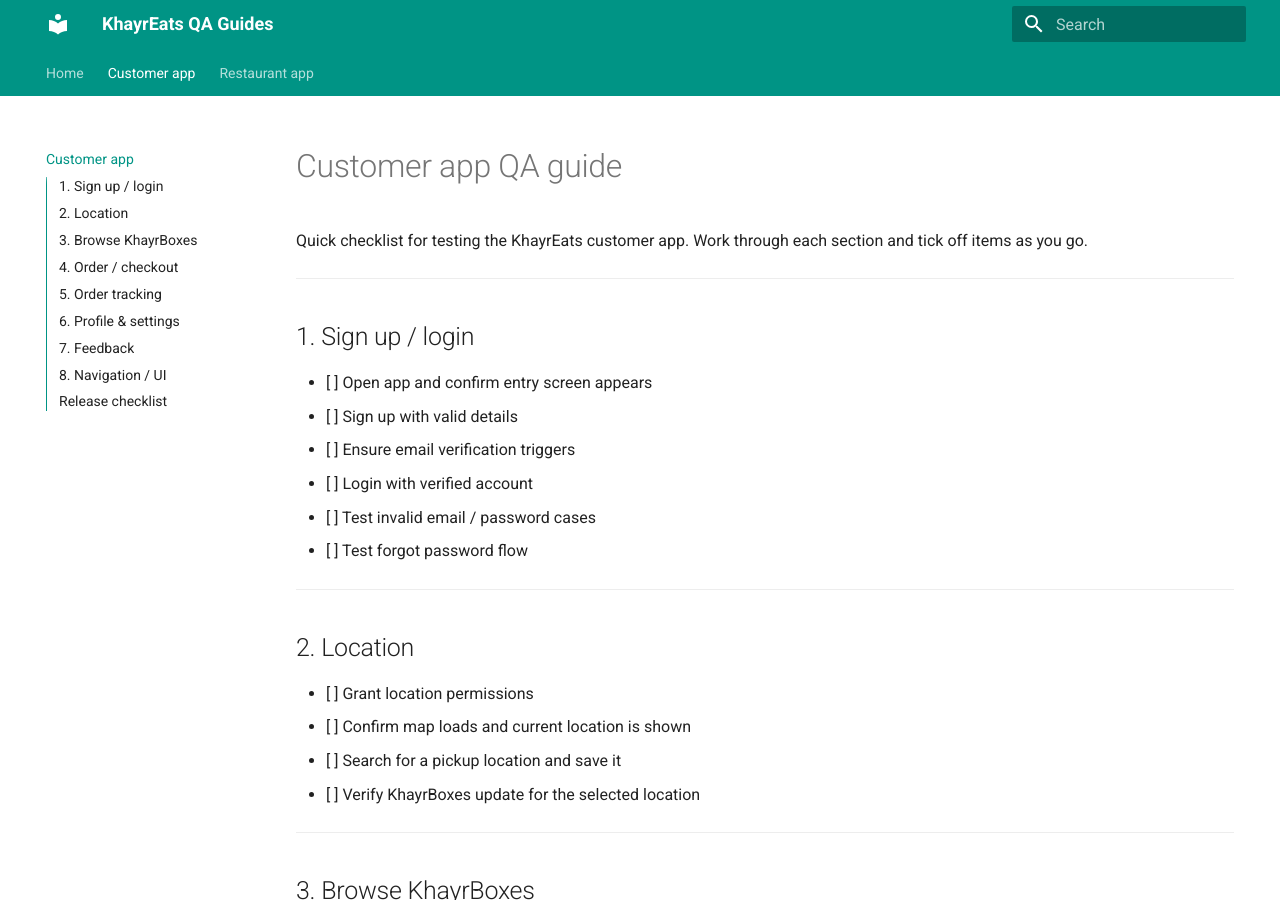
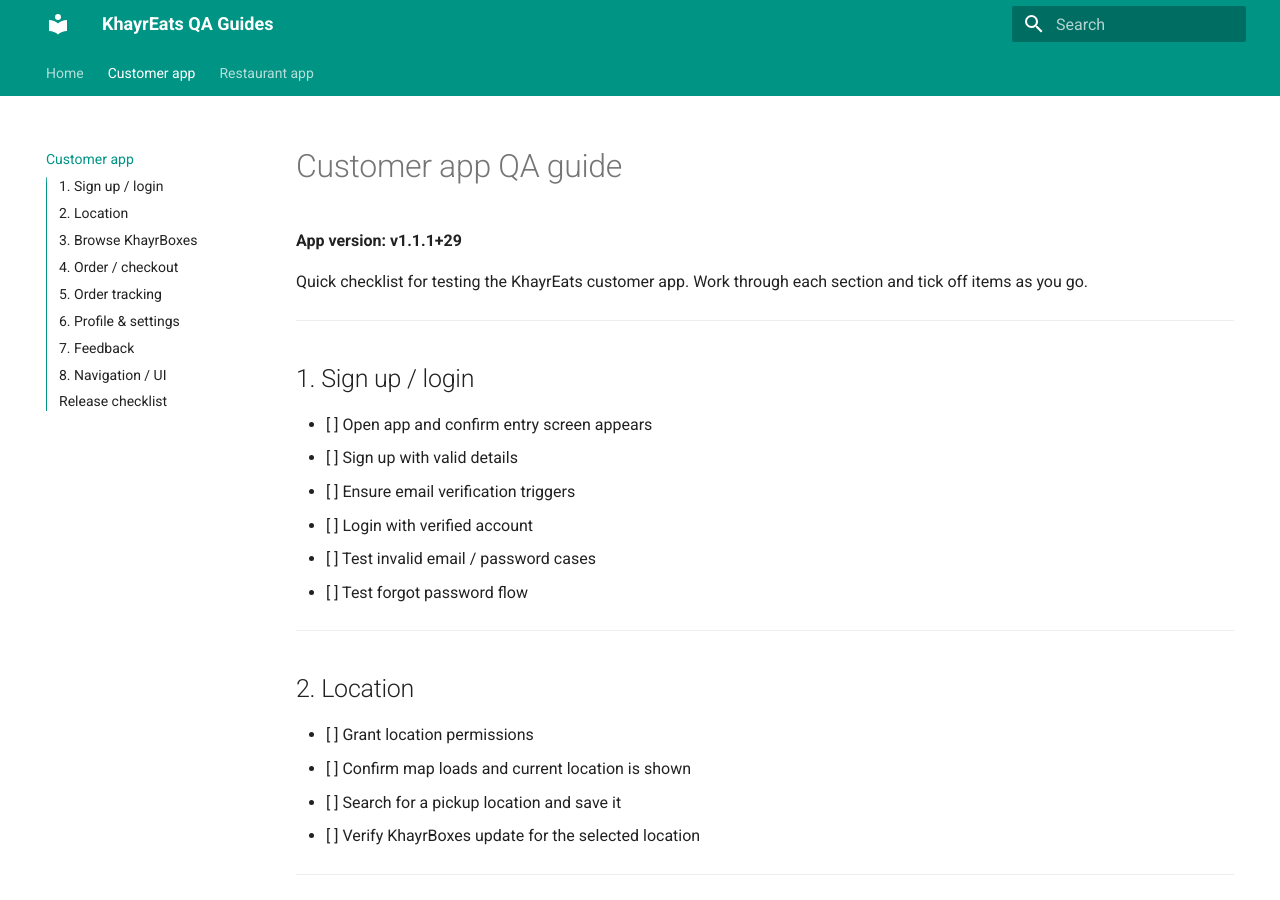
Before and after one commit to khayreats/khayreats-testers, an MkDocs documentation site: the page built from docs/customer-app.md, in a window 1280 px wide and 900 px high. Built offline with MkDocs 1.6.1 and Material for MkDocs 9.7.7, drawn with Linux system fonts in a browser that asks for light colours.

Commit message:
Add app version information to customer and restaurant app QA guides

```diff
--- a/docs/customer-app.md
+++ b/docs/customer-app.md
@@ -1,4 +1,6 @@
 # Customer app QA guide
+
+**App version: v1.1.1+29**
 
 Quick checklist for testing the KhayrEats customer app. Work through each section and tick off items as you go.
 
```
Also changed, not shown: docs/restaurant-app.md (+2 -0 lines).
